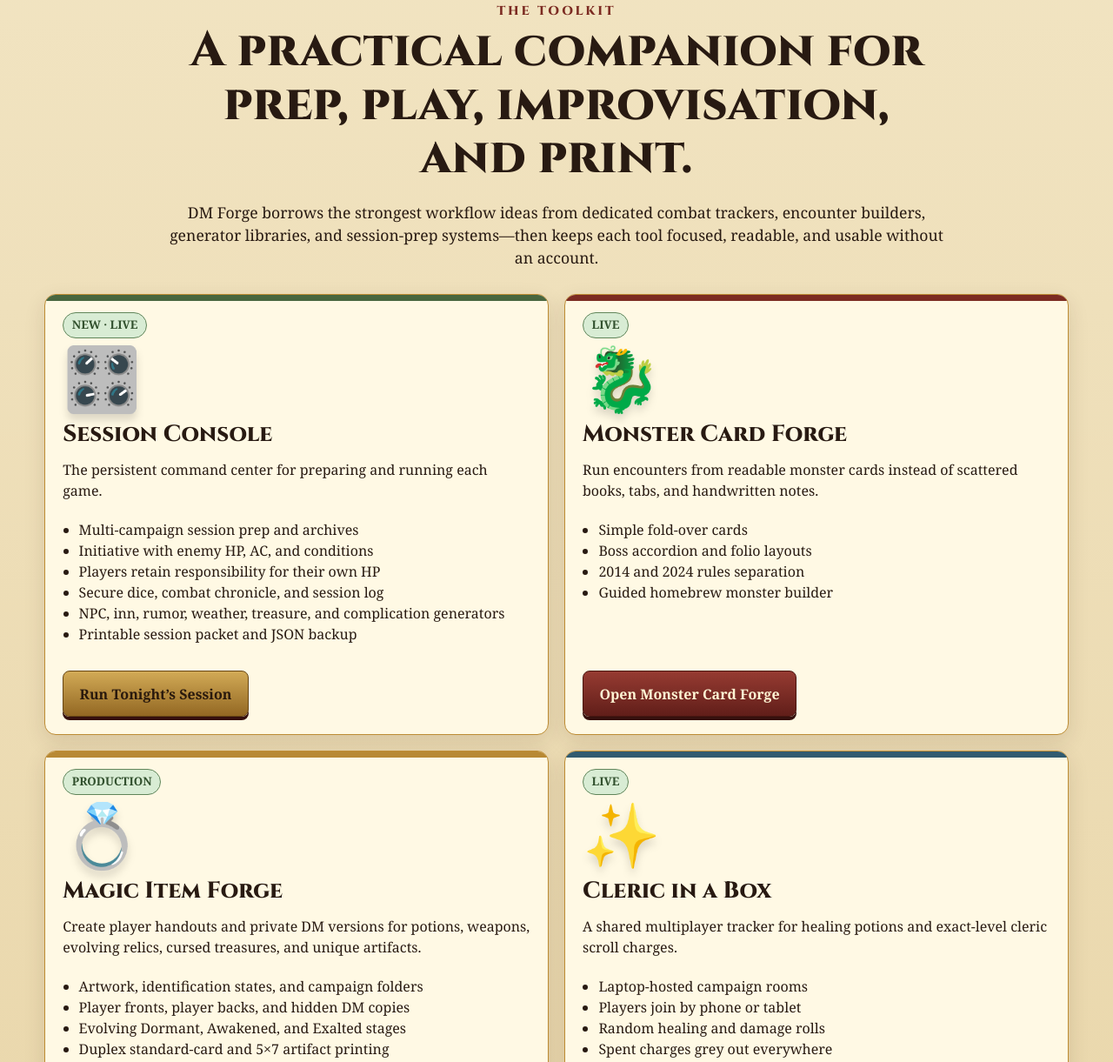
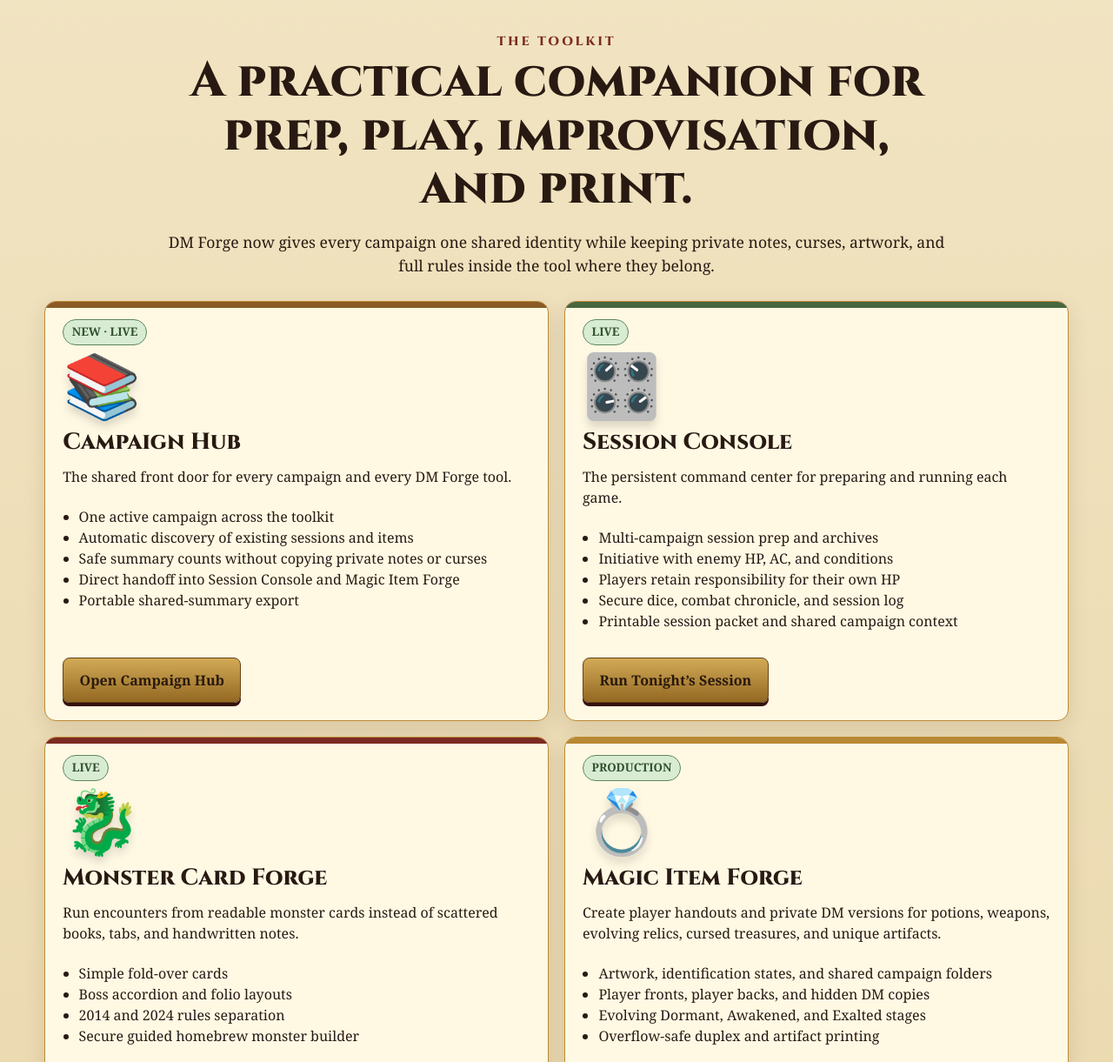
Before and after one commit to cbw29512/monstercardforge, a website: page index.html in a window 1280 px wide. Shown: the part 525-1746 px from the top of the page at 87% size. Drawn offline with Linux system fonts and the light colour scheme; a web font is replaced by a local one.

Commit message:
Promote the shared Campaign Hub on DM Forge

```diff
--- a/index.html
+++ b/index.html
@@ -16,18 +16,19 @@
 </style>
 </head>
 <body><div class="shell">
-<header class="hero"><div class="eyebrow">Tools forged for the game table</div><h1>DM <span>Forge</span></h1><p class="hero-copy">Prepare tonight’s session, run combat, improvise what the players discover, and print the handouts they take home—all from one toolkit.</p><div class="hero-actions"><a class="btn gold" href="session-console.html">Open Session Console</a><a class="btn" href="monster-cards.html">Open Monster Cards</a><a class="btn light" href="magic-items.html">Forge a Magic Item</a><a class="btn blue" href="https://cbw29512.github.io/healingbox/">Launch Cleric in a Box</a></div></header>
-<main><section class="section-head"><div class="eyebrow" style="color:var(--red)">The toolkit</div><h2>A practical companion for prep, play, improvisation, and print.</h2><p>DM Forge borrows the strongest workflow ideas from dedicated combat trackers, encounter builders, generator libraries, and session-prep systems—then keeps each tool focused, readable, and usable without an account.</p></section>
+<header class="hero"><div class="eyebrow">Tools forged for the game table</div><h1>DM <span>Forge</span></h1><p class="hero-copy">Prepare tonight’s session, run combat, improvise what the players discover, and print the handouts they take home—all from one shared campaign toolkit.</p><div class="hero-actions"><a class="btn gold" href="campaigns.html">Open Campaign Hub</a><a class="btn" href="session-console.html">Open Session Console</a><a class="btn light" href="magic-items.html">Forge a Magic Item</a><a class="btn blue" href="https://cbw29512.github.io/healingbox/">Launch Cleric in a Box</a></div></header>
+<main><section class="section-head"><div class="eyebrow" style="color:var(--red)">The toolkit</div><h2>A practical companion for prep, play, improvisation, and print.</h2><p>DM Forge now gives every campaign one shared identity while keeping private notes, curses, artwork, and full rules inside the tool where they belong.</p></section>
 <section class="tool-grid">
-<article class="tool featured" style="--tool-color:#48663f"><span class="status live">NEW · LIVE</span><div class="tool-icon">🎛️</div><h3>Session Console</h3><p>The persistent command center for preparing and running each game.</p><ul><li>Multi-campaign session prep and archives</li><li>Initiative with enemy HP, AC, and conditions</li><li>Players retain responsibility for their own HP</li><li>Secure dice, combat chronicle, and session log</li><li>NPC, inn, rumor, weather, treasure, and complication generators</li><li>Printable session packet and JSON backup</li></ul><div class="actions"><a class="btn gold" href="session-console.html">Run Tonight’s Session</a></div></article>
-<article class="tool featured" style="--tool-color:#7c2b22"><span class="status live">LIVE</span><div class="tool-icon">🐉</div><h3>Monster Card Forge</h3><p>Run encounters from readable monster cards instead of scattered books, tabs, and handwritten notes.</p><ul><li>Simple fold-over cards</li><li>Boss accordion and folio layouts</li><li>2014 and 2024 rules separation</li><li>Guided homebrew monster builder</li></ul><div class="actions"><a class="btn" href="monster-cards.html">Open Monster Card Forge</a></div></article>
-<article class="tool featured" style="--tool-color:#b88934"><span class="status live">PRODUCTION</span><div class="tool-icon">💍</div><h3>Magic Item Forge</h3><p>Create player handouts and private DM versions for potions, weapons, evolving relics, cursed treasures, and unique artifacts.</p><ul><li>Artwork, identification states, and campaign folders</li><li>Player fronts, player backs, and hidden DM copies</li><li>Evolving Dormant, Awakened, and Exalted stages</li><li>Duplex standard-card and 5×7 artifact printing</li></ul><div class="actions"><a class="btn gold" href="magic-items.html">Forge Magic Item Cards</a></div></article>
-<article class="tool featured" style="--tool-color:#315b70"><span class="status live">LIVE</span><div class="tool-icon">✨</div><h3>Cleric in a Box</h3><p>A shared multiplayer tracker for healing potions and exact-level cleric scroll charges.</p><ul><li>Laptop-hosted campaign rooms</li><li>Players join by phone or tablet</li><li>Random healing and damage rolls</li><li>Spent charges grey out everywhere</li></ul><div class="actions"><a class="btn blue" href="https://cbw29512.github.io/healingbox/" target="_blank" rel="noopener">Launch Full Screen</a></div></article>
+<article class="tool featured" style="--tool-color:#8a5b25"><span class="status live">NEW · LIVE</span><div class="tool-icon">📚</div><h3>Campaign Hub</h3><p>The shared front door for every campaign and every DM Forge tool.</p><ul><li>One active campaign across the toolkit</li><li>Automatic discovery of existing sessions and items</li><li>Safe summary counts without copying private notes or curses</li><li>Direct handoff into Session Console and Magic Item Forge</li><li>Portable shared-summary export</li></ul><div class="actions"><a class="btn gold" href="campaigns.html">Open Campaign Hub</a></div></article>
+<article class="tool featured" style="--tool-color:#48663f"><span class="status live">LIVE</span><div class="tool-icon">🎛️</div><h3>Session Console</h3><p>The persistent command center for preparing and running each game.</p><ul><li>Multi-campaign session prep and archives</li><li>Initiative with enemy HP, AC, and conditions</li><li>Players retain responsibility for their own HP</li><li>Secure dice, combat chronicle, and session log</li><li>Printable session packet and shared campaign context</li></ul><div class="actions"><a class="btn gold" href="session-console.html">Run Tonight’s Session</a></div></article>
+<article class="tool featured" style="--tool-color:#7c2b22"><span class="status live">LIVE</span><div class="tool-icon">🐉</div><h3>Monster Card Forge</h3><p>Run encounters from readable monster cards instead of scattered books, tabs, and handwritten notes.</p><ul><li>Simple fold-over cards</li><li>Boss accordion and folio layouts</li><li>2014 and 2024 rules separation</li><li>Secure guided homebrew monster builder</li></ul><div class="actions"><a class="btn" href="monster-cards.html">Open Monster Card Forge</a></div></article>
+<article class="tool featured" style="--tool-color:#b88934"><span class="status live">PRODUCTION</span><div class="tool-icon">💍</div><h3>Magic Item Forge</h3><p>Create player handouts and private DM versions for potions, weapons, evolving relics, cursed treasures, and unique artifacts.</p><ul><li>Artwork, identification states, and shared campaign folders</li><li>Player fronts, player backs, and hidden DM copies</li><li>Evolving Dormant, Awakened, and Exalted stages</li><li>Overflow-safe duplex and artifact printing</li></ul><div class="actions"><a class="btn gold" href="magic-items.html">Forge Magic Item Cards</a></div></article>
+<article class="tool featured" style="--tool-color:#315b70"><span class="status live">LIVE</span><div class="tool-icon">✨</div><h3>Cleric in a Box</h3><p>A shared multiplayer tracker for healing potions and exact-level cleric scroll charges.</p><ul><li>Laptop-hosted campaign rooms</li><li>Players join by phone or tablet</li><li>Versioned 2014/2024 Cleric rules data</li><li>Explicit DM-controlled artifact spellcasting settings</li><li>Host-secured administrative actions</li></ul><div class="actions"><a class="btn blue" href="https://cbw29512.github.io/healingbox/" target="_blank" rel="noopener">Launch Full Screen</a></div></article>
 <article class="tool" style="--tool-color:#5c4a79"><span class="status building">NEXT</span><div class="tool-icon">⚔️</div><h3>Encounter Forge</h3><p>Build and save encounters before moving them into Session Console.</p><ul><li>2014 and 2024 difficulty models</li><li>Party thresholds and encounter budgets</li><li>Environment and monster filtering</li><li>Monster Card Forge integration</li></ul></article>
 <article class="tool" style="--tool-color:#71503c"><span class="status building">PLANNED</span><div class="tool-icon">🧙</div><h3>NPC Forge</h3><p>Create memorable NPCs with motives, mannerisms, relationships, secrets, and printable roleplay cards.</p><ul><li>Player-safe and DM-only sides</li><li>Quick personalities</li><li>Campaign relationships</li><li>Printable reference cards</li></ul></article>
 <article class="tool" style="--tool-color:#8b6a22"><span class="status building">PLANNED</span><div class="tool-icon">💰</div><h3>Loot Forge</h3><p>Generate rewards, organize party treasure, and move found items directly into Magic Item Forge.</p><ul><li>Treasure parcels</li><li>Campaign loot libraries</li><li>Player handouts</li><li>Item-card integration</li></ul></article>
 </section>
-<section class="principles"><div class="principle"><b>Fast at the Table</b>Every tool should reduce pauses, searching, and repeated questions.</div><div class="principle"><b>Persistent but Portable</b>Campaigns save locally and export cleanly without forcing an account.</div><div class="principle"><b>Print and Player Ready</b>The result should remain readable and attractive off-screen.</div></section>
-<section class="roadmap"><div class="section-head" style="margin-bottom:18px"><div class="eyebrow" style="color:var(--red)">Build roadmap</div><h2>The forge grows one complete tool at a time.</h2></div><div class="roadmap-grid"><div class="phase"><h3>Phase 1</h3><p><b>Foundation — Complete</b></p><p>DM Forge hub, Monster Cards, Cleric in a Box, and shared visual language.</p></div><div class="phase"><h3>Phase 2</h3><p><b>Printable Handouts — Complete</b></p><p>Production Magic Item Forge with artwork, card backs, identification, evolving items, and duplex printing.</p></div><div class="phase"><h3>Phase 3</h3><p><b>Run the Session — Active</b></p><p>Session Console is live. Encounter balancing and direct monster imports come next.</p></div><div class="phase"><h3>Phase 4</h3><p><b>Campaign Library</b></p><p>Shared campaigns, optional accounts, player displays, maps, and cloud synchronization.</p></div></div></section>
-</main><footer class="footer"><b>DM Forge</b> · Independent tabletop tools for personal campaign use.<br><a href="session-console.html">Session Console</a> · <a href="monster-cards.html">Monster Cards</a> · <a href="magic-items.html">Magic Items</a> · <a href="https://cbw29512.github.io/healingbox/">Cleric in a Box</a></footer>
+<section class="principles"><div class="principle"><b>Fast at the Table</b>Every tool should reduce pauses, searching, and repeated questions.</div><div class="principle"><b>Persistent but Private</b>Safe campaign summaries connect the tools while detailed DM records stay compartmentalized.</div><div class="principle"><b>Print and Player Ready</b>The result should remain readable and attractive off-screen.</div></section>
+<section class="roadmap"><div class="section-head" style="margin-bottom:18px"><div class="eyebrow" style="color:var(--red)">Build roadmap</div><h2>The forge grows one complete tool at a time.</h2></div><div class="roadmap-grid"><div class="phase"><h3>Phase 1</h3><p><b>Foundation — Complete</b></p><p>DM Forge hub, Monster Cards, Cleric in a Box, and shared visual language.</p></div><div class="phase"><h3>Phase 2</h3><p><b>Printable Handouts — Complete</b></p><p>Production Magic Item Forge with safe overflow handling and duplex printing.</p></div><div class="phase"><h3>Phase 3</h3><p><b>Run the Session — Active</b></p><p>Session Console is live. Encounter balancing and direct monster imports come next.</p></div><div class="phase"><h3>Phase 4</h3><p><b>Campaign Foundation — Active</b></p><p>Campaign Hub and shared summaries are live. Cross-tool rewards, encounters, NPCs, and loot come next.</p></div></div></section>
+</main><footer class="footer"><b>DM Forge</b> · Independent tabletop tools for personal campaign use.<br><a href="campaigns.html">Campaign Hub</a> · <a href="session-console.html">Session Console</a> · <a href="monster-cards.html">Monster Cards</a> · <a href="magic-items.html">Magic Items</a> · <a href="https://cbw29512.github.io/healingbox/">Cleric in a Box</a></footer>
 </div></body></html>
```
